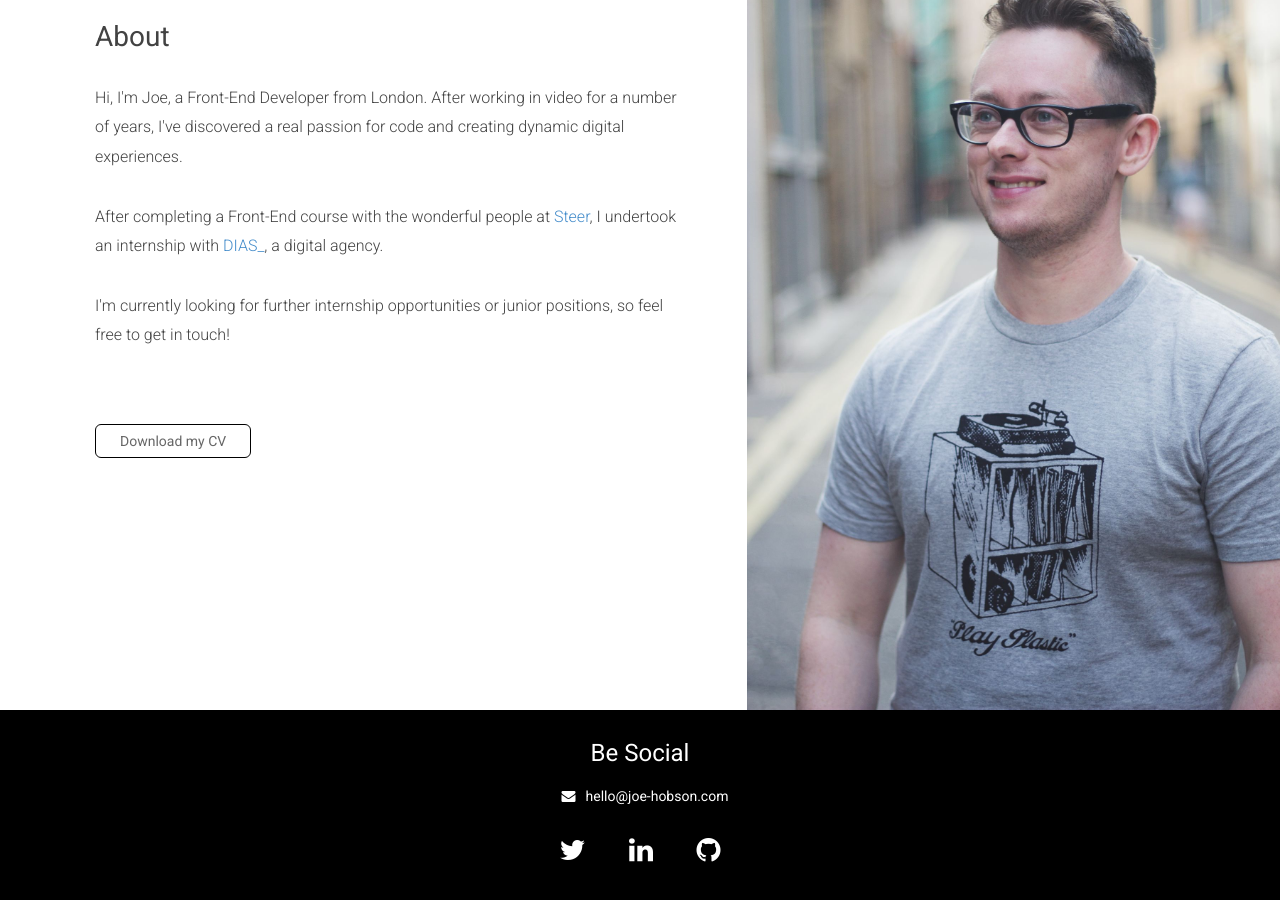
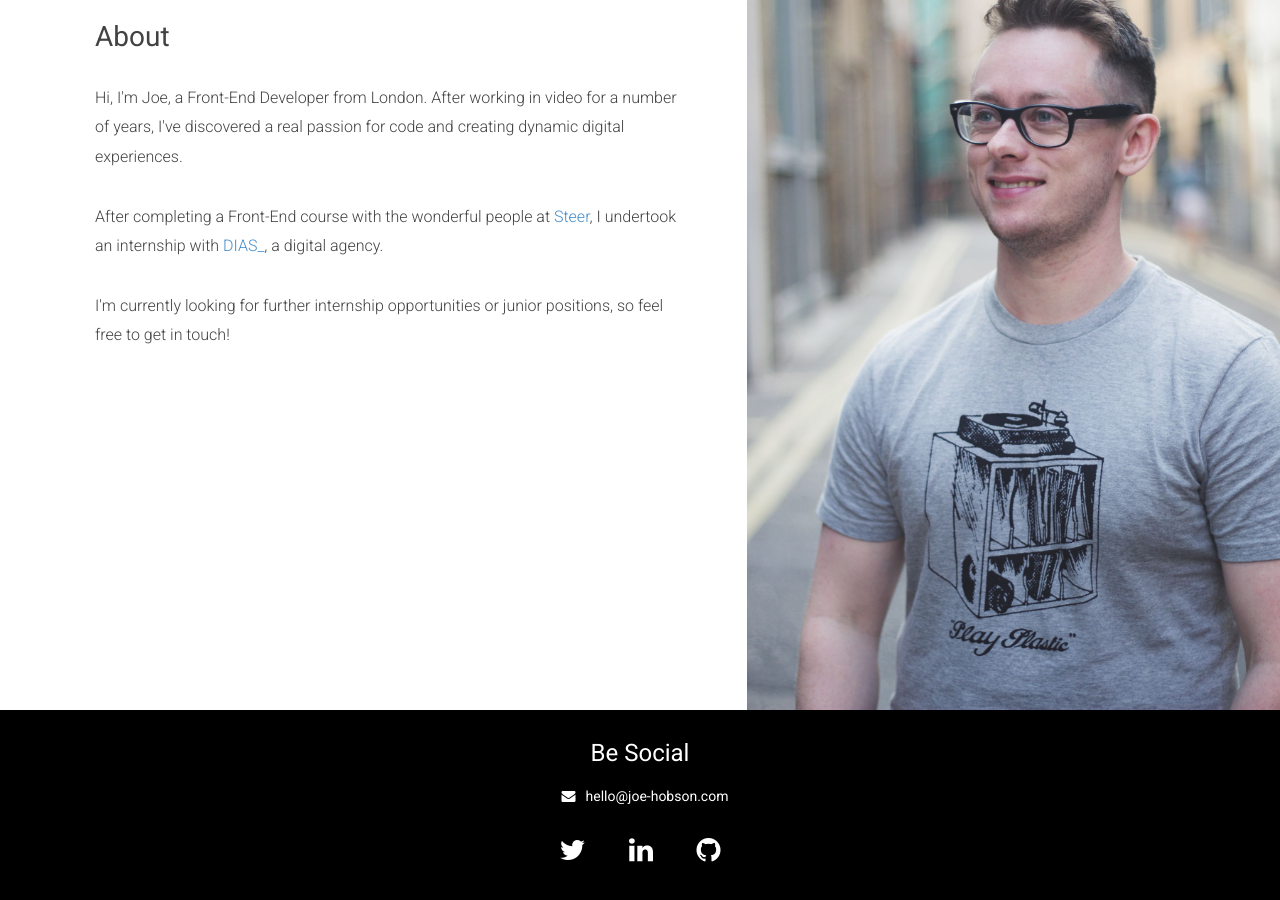
Before and after one commit to fant0mex/portfolio, a Jekyll site: the page built from 01-profile.md, in a window 1280 px wide and 900 px high, scrolled down 588 px. Built offline with Jekyll 4.4.1, drawn with Linux system fonts in a browser that asks for light colours; nearby versions of some CDN libraries.

Commit message:
CV commented out until completion

```diff
--- a/01-profile.md
+++ b/01-profile.md
@@ -16,7 +16,7 @@ permalink: /profile/
         <p>I'm currently looking for further internship opportunities or junior positions, so feel free to get in touch!</p>
       </div>
       <div class="cv">
-        <a href="#" target="_blank" class="btn">Download my CV</a>
+        <!-- <a href="#" target="_blank" class="btn">Download my CV</a> -->
       </div>
     </div>
     <div class="col-md-5 special">
```
